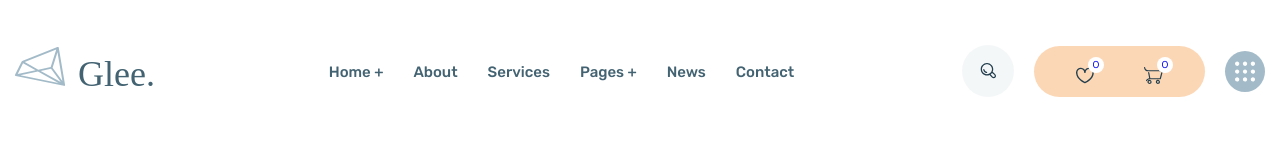
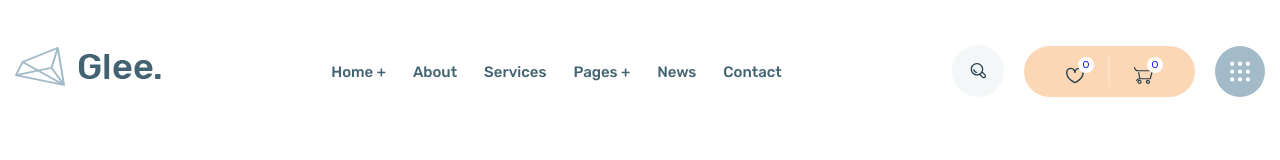
Before and after one commit to dimorg-hub/glee, a website: page app/index.html in a window 1280 px wide. Drawn offline with nearby package versions, Linux system fonts and the light colour scheme; files that its build step writes are made by us from their sources; files whose address does not match are found by name.

Commit message:
Сделал Header полностью

```diff
--- a/app/index.html
+++ b/app/index.html
@@ -17,7 +17,7 @@
 		<div class="container">
 			<div class="header__inner">
 				<a class="logo">
-					<img class="logo__img" src="images/logo.svg" alt="logo">
+					<img class="logo__img" src="images/logo.png" alt="logo">
 				</a>
 				<nav class="header__menu">
 					<ul class="header__list">
@@ -48,11 +48,11 @@
 					<div class="nav-user__group">
 						<a class="nav-user__link nav-user__link-like" href="#">
 							<img class="nav-user__img" src="images/icon//heart.svg" alt="heard">
-							<span class="nav-user__num">0</span>
+							<span class="nav-user__num nav-user__num-like">0</span>
 						</a>
 						<a class="nav-user__link" href="#">
 							<img class="nav-user__img" src="images/icon/shop.svg" alt="shop">
-							<span class="nav-user__num">0</span>
+							<span class="nav-user__num nav-user__num-shop">0</span>
 						</a>
 					</div>
 					<a class="nav-user__link nav-user__link-nine" href="#">
--- a/app/scss/style.scss
+++ b/app/scss/style.scss
@@ -18,7 +18,7 @@
 	}
 
 	&__item:not(:last-child) {
-		margin-right: 30px;
+		margin-right: 27px;
 	}
 
 	&__item-link {
@@ -52,12 +52,25 @@
 	}
 
 	&__group{
+	position: relative;
 	display: flex;
 	align-items: center;
 	padding: 21px 42px 13px;
 	background-color: $bg-defaut;
 	border-radius: 100px;
 	margin-right: 20px;
+	}
+
+	&__group::after{
+		content: " ";
+		width: 1px;
+		height: 32px;
+		background-color: #fff;
+		opacity: 0.4;
+		position: absolute;
+		top: 50%;
+		left: 50%;
+		transform: translate(-50%, -50%);
 	}
 
 	&__link-like{
@@ -78,7 +91,7 @@
 	}
 
 	&__link-nine{
-		padding: 10px;
+		padding: 15px;
 		background-color: $bg-indtan;
 		border-radius: 50%
 	}
@@ -103,4 +116,5 @@
 
 
 
+
 @import 'media';
```
Also changed, not shown: app/images/icon/shop.png (deleted), app/images/logo.png (added), app/images/logo.svg (deleted).
